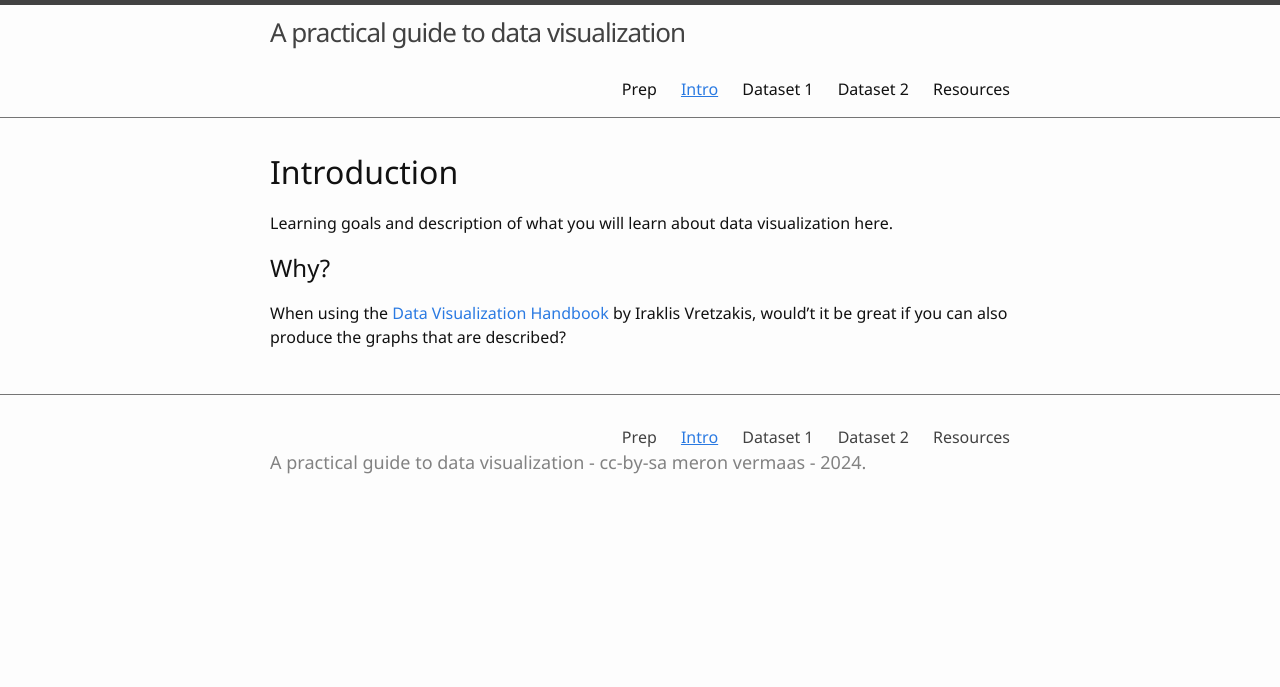
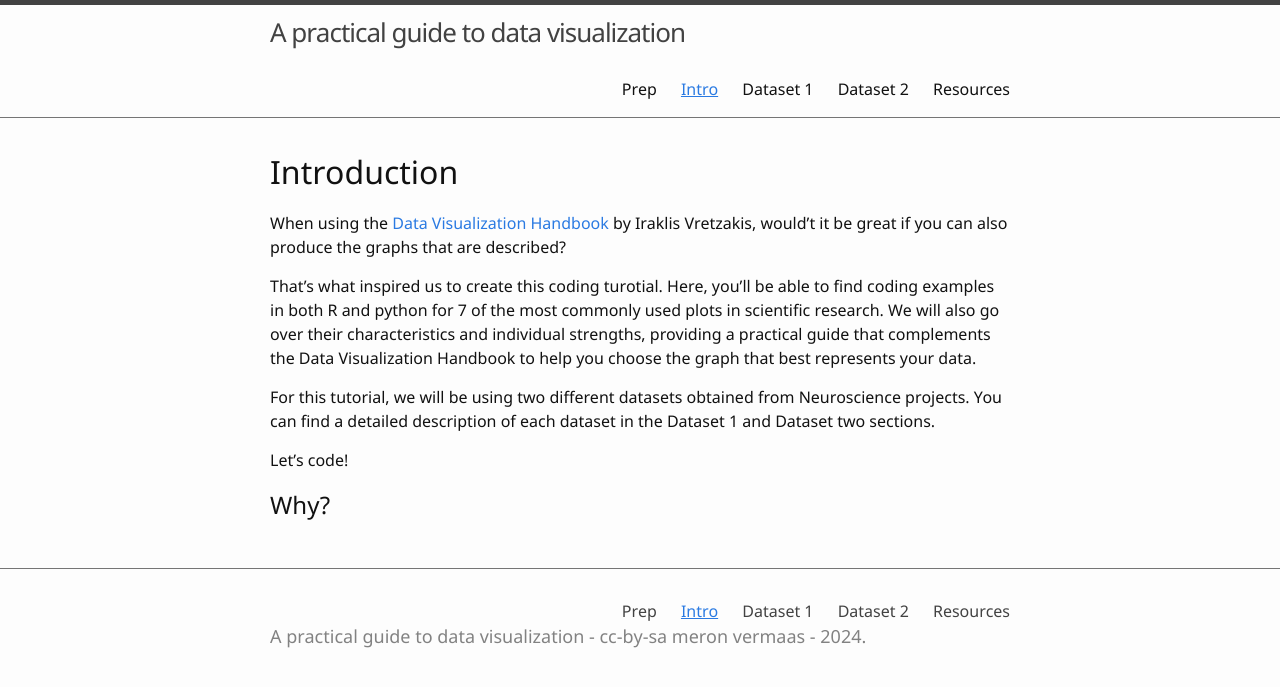
Before and after one commit to meronvermaas/data-visualization, a Jekyll site: the page built from 1-intro.md, in a window 1280 px wide. Shown: the top 687 px of the page. Built offline with Jekyll 4.4.1, drawn with Linux system fonts in a browser that asks for light colours.

Commit message:
Update 1-intro.md

```diff
--- a/1-intro.md
+++ b/1-intro.md
@@ -5,8 +5,12 @@ nav: true
 
 # Introduction
 
-Learning goals and description of what you will learn about data visualization here.
+When using the [Data Visualization Handbook](resources/DataVizHandbook_IV.pdf) by Iraklis Vretzakis, would't it be great if you can also produce the graphs that are described?
+
+That's what inspired us to create this coding turotial. Here, you'll be able to find coding examples in both R and python for 7 of the most commonly used plots in scientific research. We will also go over their characteristics and individual strengths, providing a practical guide that complements the Data Visualization Handbook to help you choose the graph that best represents your data.
+
+For this tutorial, we will be using two different datasets obtained from Neuroscience projects. You can find a detailed description of each dataset in the Dataset 1 and Dataset two sections.
+
+Let's code!
 
 ## Why?
-
-When using the [Data Visualization Handbook](resources/DataVizHandbook_IV.pdf) by Iraklis Vretzakis, would't it be great if you can also produce the graphs that are described?
```
